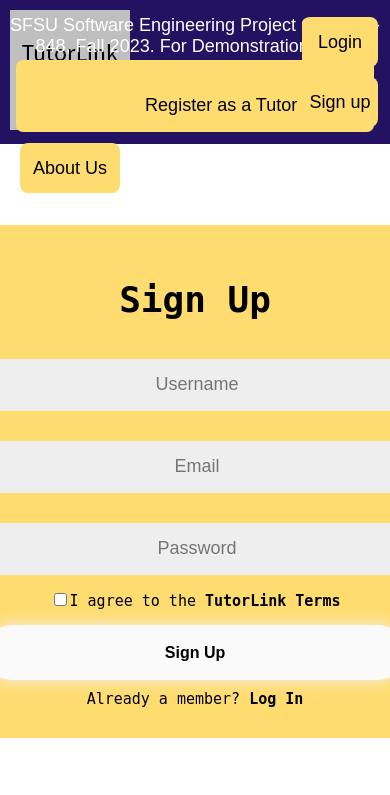
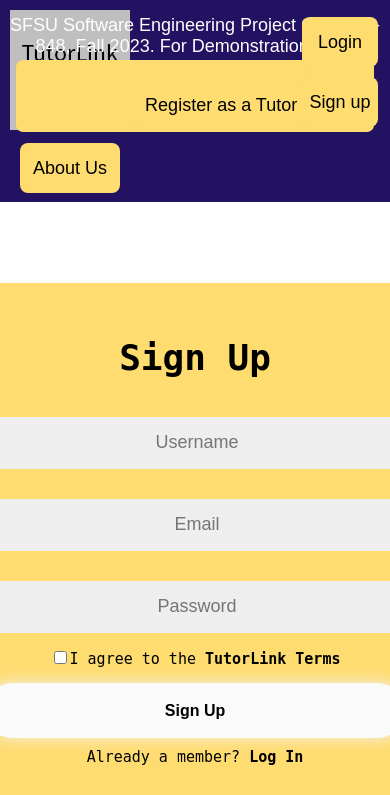
Before and after one commit to Burned357Waffles/CSC648-term-project, a Flask app: template application/tutorlink/templates/register_template.jinja2 in a window 390 px wide; the page is wider, and only the part inside the window is pictured. Shown: the top 795 px of that part. Run offline with Flask 3, Linux system fonts and the light colour scheme; the template is opened without the code that fills it, so the values that code supplies are empty.

Commit message:
made navbar size responsive to "about us" button location changes

```diff
--- a/application/tutorlink/static/css/navbar.css
+++ b/application/tutorlink/static/css/navbar.css
@@ -20,6 +20,7 @@
 }
 #warning-label
 {
+  pointer-events: none;
   display: block;
   position: absolute;
   width: 100%;
@@ -34,13 +35,13 @@
 {
   /*float: left;*/
   margin-left: 10px;
-  padding-top: 10px;
   width: 20.7%;
-  height: 120px;
+  height: auto;
 }
 #tutorlink-logo
 {
   display: inline-block;
+  margin-top: 10px;
   width: 120px;
   height: 120px;
   font-size: 20px;
@@ -56,11 +57,12 @@
   bottom: 19px;
   margin-left: 10px;
   margin-top: 29px;
+  margin-bottom: -10px;
   width: 90px;
 }
 
 
-#search-bar
+#search-bar-wrapper
 {
   pointer-events: none;
   position: absolute;
@@ -68,7 +70,7 @@
   width: 100%;
   text-align: center;
 }
-#search-bar-bg
+#search-bar
 {
   display: inline-block;
   max-width: 645px;
--- a/application/tutorlink/templates/partials/navbar.jinja2
+++ b/application/tutorlink/templates/partials/navbar.jinja2
@@ -6,11 +6,11 @@
         <a id="about-us" class="nav-link" href="{{ url_for("about_list") }}">About Us</a>
     </div>
 
+    <div id="search-bar-wrapper">
         {% set form = search_form() %}
         <form id="search-bar" method="POST" action="{{ url_for("search_page") }}">
             {{ form.csrf_token }}
 
-        <div id="search-bar-bg">
             {% for field in form.data.keys() %}
             {% if field != "csrf_token" and field != "submit" %}
                 {{ form[field] }}
@@ -23,8 +23,8 @@
                 {% endif %}
             {% endif %}
             {% endfor %}
+        </form>
     </div>
-    </form>
 
     <a id="tutor-signup" class="nav-link" href="/tutor/register">Register as a Tutor</a>
 
```
Lines whose indentation alone changed are shown as unchanged.
